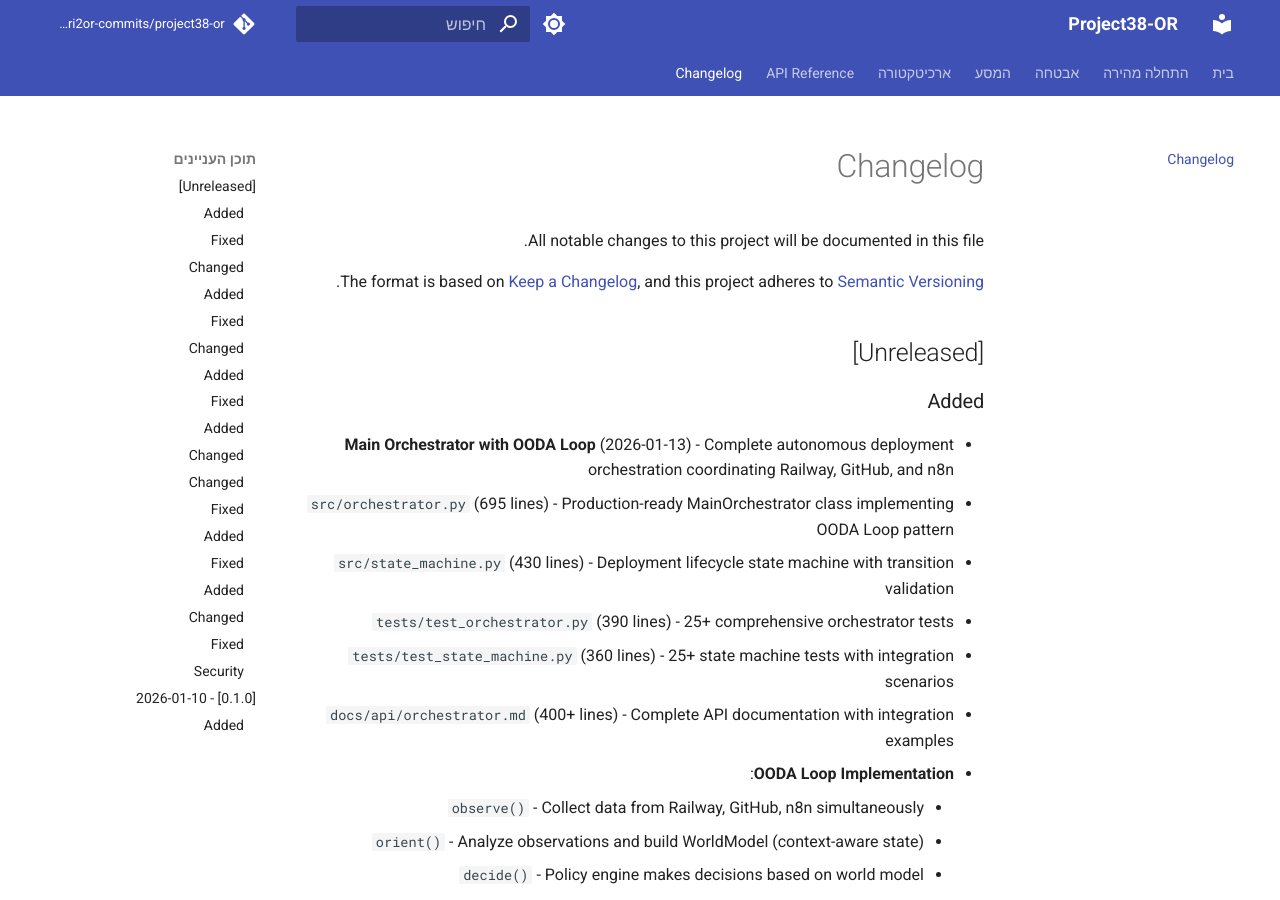
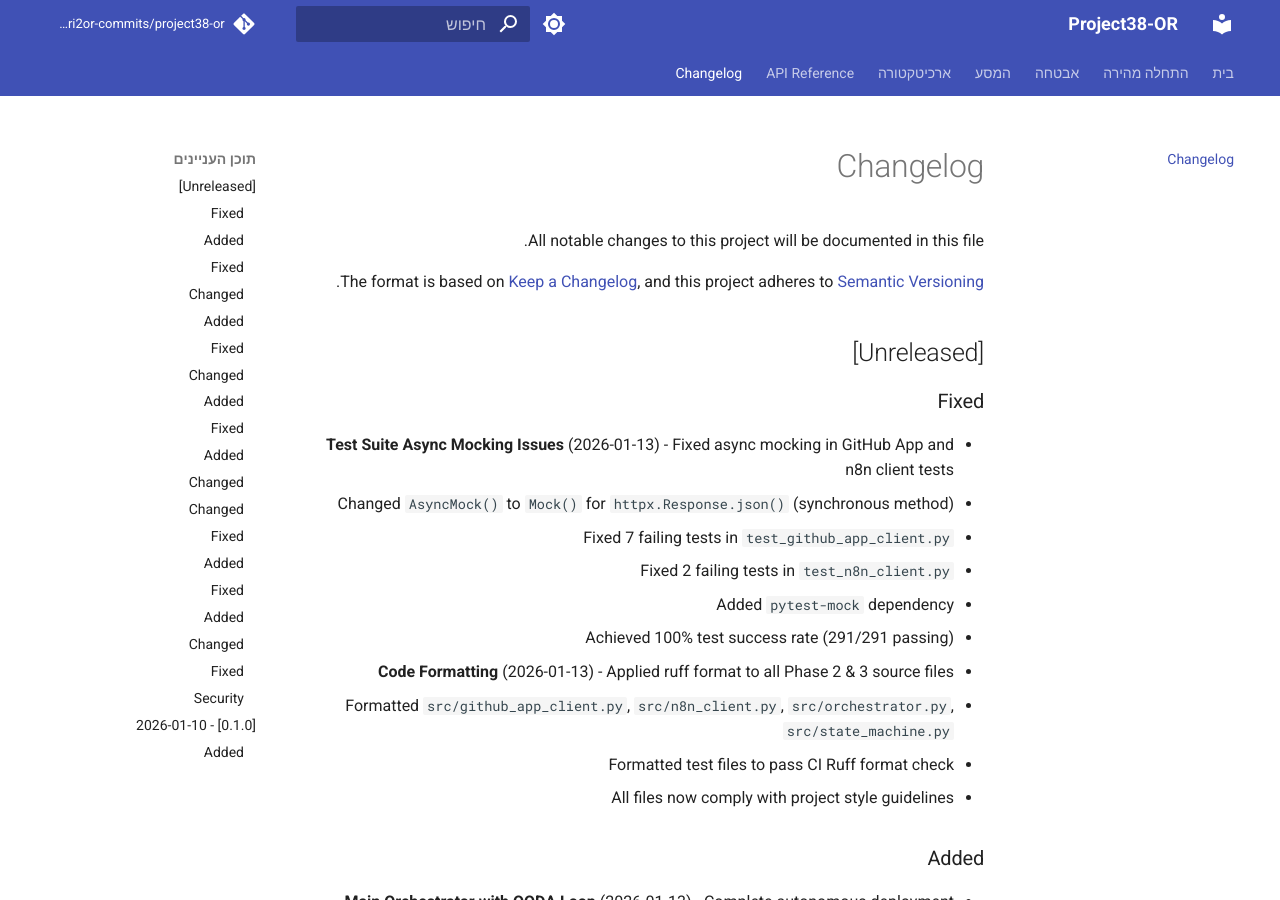
Before and after one commit to edri2or-commits/project38-or, an MkDocs documentation site: the page built from docs/changelog.md, in a window 1280 px wide and 900 px high. Built offline with MkDocs 1.6.1 and Material for MkDocs 9.7.7, drawn with Linux system fonts in a browser that asks for light colours; comment, search, counter and statistics services are not loaded.

Commit message:
fix(tests): achieve 100% test success rate (291/291 passing) (#87)
Fixed async mocking issues and achieved complete test coverage

```diff
--- a/docs/changelog.md
+++ b/docs/changelog.md
@@ -6,6 +6,18 @@ The format is based on [Keep a Changelog](https://keepachangelog.com/en/1.1.0/),
 and this project adheres to [Semantic Versioning](https://semver.org/spec/v2.0.0.html).
 
 ## [Unreleased]
+
+### Fixed
+- **Test Suite Async Mocking Issues** (2026-01-13) - Fixed async mocking in GitHub App and n8n client tests
+  - Changed `AsyncMock()` to `Mock()` for `httpx.Response.json()` (synchronous method)
+  - Fixed 7 failing tests in `test_github_app_client.py`
+  - Fixed 2 failing tests in `test_n8n_client.py`
+  - Added `pytest-mock` dependency
+  - Achieved 100% test success rate (291/291 passing)
+- **Code Formatting** (2026-01-13) - Applied ruff format to all Phase 2 & 3 source files
+  - Formatted `src/github_app_client.py`, `src/n8n_client.py`, `src/orchestrator.py`, `src/state_machine.py`
+  - Formatted test files to pass CI Ruff format check
+  - All files now comply with project style guidelines
 
 ### Added
 - **Main Orchestrator with OODA Loop** (2026-01-13) - Complete autonomous deployment orchestration coordinating Railway, GitHub, and n8n
--- a/mkdocs.yml
+++ b/mkdocs.yml
@@ -106,6 +106,9 @@ nav:
       - MCP Tools: api/mcp.md
       - Observability: api/observability.md
       - Railway Client: api/railway.md
+      - GitHub App Client: api/github_app_client.md
+      - n8n Client: api/n8n_client.md
+      - Main Orchestrator: api/orchestrator.md
       - GitHub Authentication: api/github_auth.md
       - GitHub PR Operations: api/github_pr.md
   - Changelog: changelog.md
```
Also changed, not shown: docs/api/orchestrator.md (+1 -1 lines), 7 other files.
